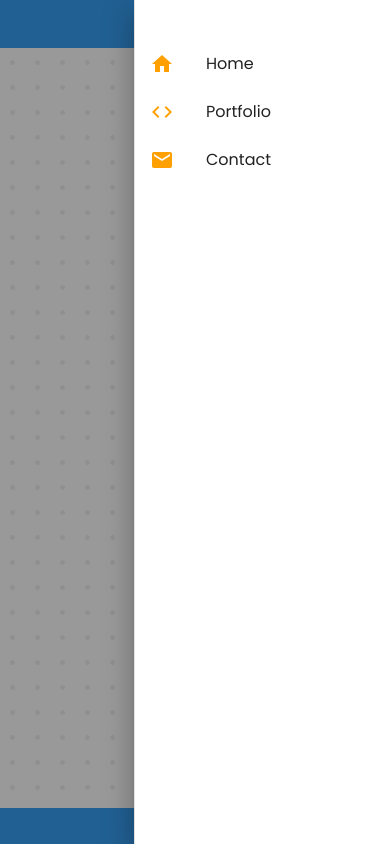
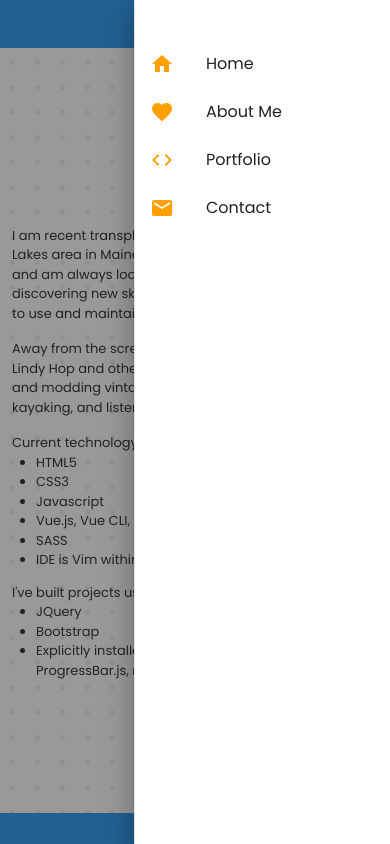
Before and after one commit to bradleyhop/new-portfolio, a Vue app: page /#/about in a window 390 px wide. Both pictures are taken after a click on the button 362 px from the left and 24 px from the top of the page. Built offline with nearby package versions, Linux system fonts and the light colour scheme.

Commit message:
new 'about me' view; more content throughout; consistent responsiveness

```diff
--- a/src/App.vue
+++ b/src/App.vue
@@ -15,15 +15,28 @@ export default {
   <v-app id="inspire">
     <v-navigation-drawer v-model="drawer" app right temporary>
       <v-list class="view-list">
+
         <router-link :to="{ name: 'Home' }">
           <v-list-item link>
             <v-list-item-action>
               <v-icon color="secondary">mdi-home</v-icon>
             </v-list-item-action>
-
             <v-list-item-content>
               <v-list-item-title>
                 Home
+              </v-list-item-title>
+            </v-list-item-content>
+          </v-list-item>
+        </router-link>
+
+        <router-link :to="{ name: 'About' }">
+          <v-list-item link>
+            <v-list-item-action>
+              <v-icon color="secondary">mdi-cards-heart</v-icon>
+            </v-list-item-action>
+            <v-list-item-content>
+              <v-list-item-title>
+                About Me
               </v-list-item-title>
             </v-list-item-content>
           </v-list-item>
@@ -34,7 +47,6 @@ export default {
             <v-list-item-action>
               <v-icon color="secondary">mdi-code-tags</v-icon>
             </v-list-item-action>
-
             <v-list-item-content>
               <v-list-item-title>
                 Portfolio
@@ -48,7 +60,6 @@ export default {
             <v-list-item-action>
               <v-icon color="secondary">mdi-email</v-icon>
             </v-list-item-action>
-
             <v-list-item-content>
               <v-list-item-title>
                 Contact
@@ -56,6 +67,7 @@ export default {
             </v-list-item-content>
           </v-list-item>
         </router-link>
+
       </v-list>
     </v-navigation-drawer>
 
@@ -81,7 +93,7 @@ export default {
 <style lang="scss">
 // extends veutify class; shows background image on every page view
 .v-application--wrap {
-  background: url('assets/dots.png') repeat;
+  background: url("assets/dots.png") repeat;
   background-color: #fff;
 }
 
--- a/src/assets/projects.js
+++ b/src/assets/projects.js
@@ -5,7 +5,7 @@
 const ouvre = [
   {
     title: "Data Visualization with D3",
-    copy: "Lorum impsum",
+    copy: "This courses teaches data visualization utilizing the D3.js library to draw various presentations of data while working with JSON and APIs to fetch the data. I completed the projects using the Vue CLI to develop and build the projects in Vue.js. I took heavy inspiration from Material Design to guide my design choices.",
     projects: [
       {
         title: "Data Visualization Certification",
--- a/src/assets/scss/main.scss
+++ b/src/assets/scss/main.scss
@@ -1,24 +1,32 @@
 // global scss file that mainly overrides vuetify defaults
 
-$Open-Sans: 'Open Sans', sans-serif !important;
 $Source-Sans-Pro: "Source Sans Pro", helvetica, sans-serif !important;
 $Poppins: 'Poppins', helvetica, sans-serif !important;
 
-// override vuetify default font
+// override vuetify default font and size
 .v-application {
   [class*='text-'] {
     font-family: $Poppins;
+
+    @media only screen and  (max-width: 800px) {
+      font-size: 13px;
+    }
   }
 
   font-family: $Poppins;
+
+  @media only screen and  (max-width: 800px) {
+    font-size: 13px;
+  }
 }
 
 a {
   text-decoration: none;
 }
 
+// title for each page view
 .page-title {
   text-align: center;
-  font-size: 1.75rem;
+  font-size: 1.75em;
   letter-spacing: 1px;;
 }
--- a/src/components/ExpansionPanel.vue
+++ b/src/components/ExpansionPanel.vue
@@ -55,7 +55,7 @@ export default {
                           rel="noopener noreferrer"
                           title="live demo"
                         >
-                          <v-icon size="7rem" class="icon-link">
+                          <v-icon size="7em" class="icon-link">
                             mdi-link
                           </v-icon>
                         </a>
@@ -67,7 +67,7 @@ export default {
                           rel="noopener noreferrer"
                           title="source code"
                         >
-                          <v-icon size="5rem" class="icon-link">
+                          <v-icon size="5em" class="icon-link icon-github">
                             mdi-github
                           </v-icon>
                         </a>
@@ -95,7 +95,7 @@ export default {
   margin: 1rem;
 
   &:hover {
-  color: black;
+    color: black;
+  }
 }
-}
-</style>>
+</style>
--- a/src/router/index.js
+++ b/src/router/index.js
@@ -19,6 +19,11 @@ const routes = [
     component: () => import(/* webpackChunkName: "about" */ '@/views/Portfolio.vue'),
   },
   {
+    path: '/about',
+    name: 'About',
+    component: () => import('@/views/About.vue'),
+  },
+  {
     path: '/contact',
     name: 'Contact',
     component: () => import('@/views/Contact.vue'),
--- /dev/null
+++ b/src/views/About.vue
@@ -0,0 +1,78 @@
+<script>
+export default {
+  name: 'About',
+};
+</script>
+<template>
+  <v-container class="align-start" fill-height fluid>
+    <v-row>
+      <v-col class="page-title">
+        ABOUT ME
+      </v-col>
+    </v-row>
+
+    <v-row>
+      <v-col offset-md="3" md="6">
+        <p>
+          I am recent transplant from Chicago to the Belgrade Lakes area in Maine. I am passionate
+          about learning and am always looking for new challenges. I love discovering new skills and
+          technologies to produce easy to use and maintain websites and applications.
+        </p>
+
+        <p>
+          Away from the screen, I enjoy dancing and teaching the Lindy Hop and other vernacular jazz
+          dances, restoring and modding vintage video game systems, hiking and kayaking, and
+          listening to records.
+        </p>
+
+        <div class="list-group">
+          <div class="list-header">Current technology stack:</div>
+          <ul>
+            <li>
+              HTML5
+            </li>
+            <li>
+              CSS3
+            </li>
+            <li>
+              Javascript
+            </li>
+            <li>
+              Vue.js, Vue CLI, Vue Router, Vuetify
+            </li>
+            <li>
+              SASS
+            </li>
+            <li>
+              IDE is Vim within a Tmux session
+            </li>
+          </ul>
+        </div>
+        <!-- list-group -->
+
+        <div class="list-group">
+          <div class="list-header">I've built projects using:</div>
+          <ul>
+            <li>
+              JQuery
+            </li>
+            <li>
+              Bootstrap
+            </li>
+            <li>
+              Explicitly installed javascript libraries including D3.js, ProgressBar.js, math.js,
+              and some AWS services
+            </li>
+          </ul>
+        </div>
+        <!-- list-group -->
+      </v-col>
+    </v-row>
+  </v-container>
+</template>
+
+<style lang="scss">
+.list-group {
+  margin-bottom: 1em;
+}
+</style>>
--- a/src/views/Home.vue
+++ b/src/views/Home.vue
@@ -8,38 +8,24 @@ export default {
   <v-container fill-height fluid>
     <v-row align="center">
       <v-col offset-lg="2" lg="8" sm="12">
-        <p
-          class="hero-header"
-          :style="$vuetify.breakpoint.xs ? 'font-size: 1.5rem' : 'font-size: 2rem'"
-        >
+        <div class="hero-header header-text">
           Hello, my name is
           <br />
-          <span
-            class="my-name"
-            :style="
-              $vuetify.breakpoint.xs ? 'font-size: 2rem;' : 'font-size: 3rem; margin-left: 10rem;'
-            "
-          >
+        </div>
+        <div class="my-name header-text">
           BRADLEY SMITH
-          </span>
-        </p>
-        <p
-          class="hero-copy"
-          :style="$vuetify.breakpoint.xs ? 'font-size: 1em' : 'font-size: 1.5em'"
-        >
+        </div>
+        <div class="hero-copy">
           I am a web developer based in Maine. I build great websites.
-        </p>
+        </div>
 
-        <router-link :to="{ name: 'Portfolio' }" tag="v-btn">
-          <v-btn color="secondary" elevation="1">
+        <router-link :to="{ name: 'Portfolio' }">
+          <v-btn color="secondary" elevation="1" class="portfolio-button">
             Portfolio
           </v-btn>
         </router-link>
-      </v-col>
-    </v-row>
 
-    <v-row>
-      <v-col align="center">
+        <div align="center" class="me-img">
           <v-img
             class="rounded-circle elevation-6"
             src="@/assets/me.jpg"
@@ -49,23 +35,40 @@ export default {
             cover
           >
           </v-img>
+        </div>
       </v-col>
     </v-row>
   </v-container>
 </template>
 
 <style lang="scss" scoped>
-.hero-header {
+.header-text {
   font-family: $Poppins;
   font-weight: 200;
   line-height: 1.25;
 }
 
-.hero-copy {
-  font-family: $Source-Sans-Pro;
+.hero-header {
+  font-size: 2em;
 }
 
 .my-name {
-  letter-spacing: 5px;
+  letter-spacing: 4px;
+  font-size: 3.25em;
+  margin: 0 0 0.25em 2em;
+
+  @media only screen and (max-width: 800px) {
+    margin: 0 0 0.25em 0;
+  }
+}
+
+.hero-copy {
+  font-family: $Source-Sans-Pro;
+  font-size: 1.25em;
+  margin-bottom: 0.5em;
+}
+
+.portfolio-button {
+  margin-bottom: 2em;
 }
 </style>
--- a/src/views/Portfolio.vue
+++ b/src/views/Portfolio.vue
@@ -23,11 +23,17 @@ export default {
 
     <v-row>
       <v-col class="col-lg-8 offset-lg-2 col-sm-12">
-        <div class="heading">
-          freeCodeCamp
-        </div>
+        <a href="https://freecodecamp.org" target="_blank" rel="norefferer noopener">
+          <div class="heading">
+            freeCodeCamp &#40;<v-icon size="1.65rem" class="heading-icon" color="#00641f">
+              mdi-fire
+            </v-icon>&#41;
+          </div>
+        </a>
         <p class="heading-copy">
-          This is some basic text to show an explanation for things on this page.
+          I use freeCodeCamp as my primary source of learning and project building. Courses are
+          designed to be taken in order starting with basic html and css, to learning frontend and
+          backend frameworks with javascript.
         </p>
 
         <ExpansionPanel />
@@ -44,4 +50,7 @@ export default {
 .heading-copy {
   font-family: $Source-Sans-Pro;
 }
-</style>>
+.heading-icon {
+  transform: scale(-1, 1);
+}
+</style>
```
Also changed, not shown: src/views/Contact.vue (+84 -2 lines). Lines whose indentation alone changed are shown as unchanged.
